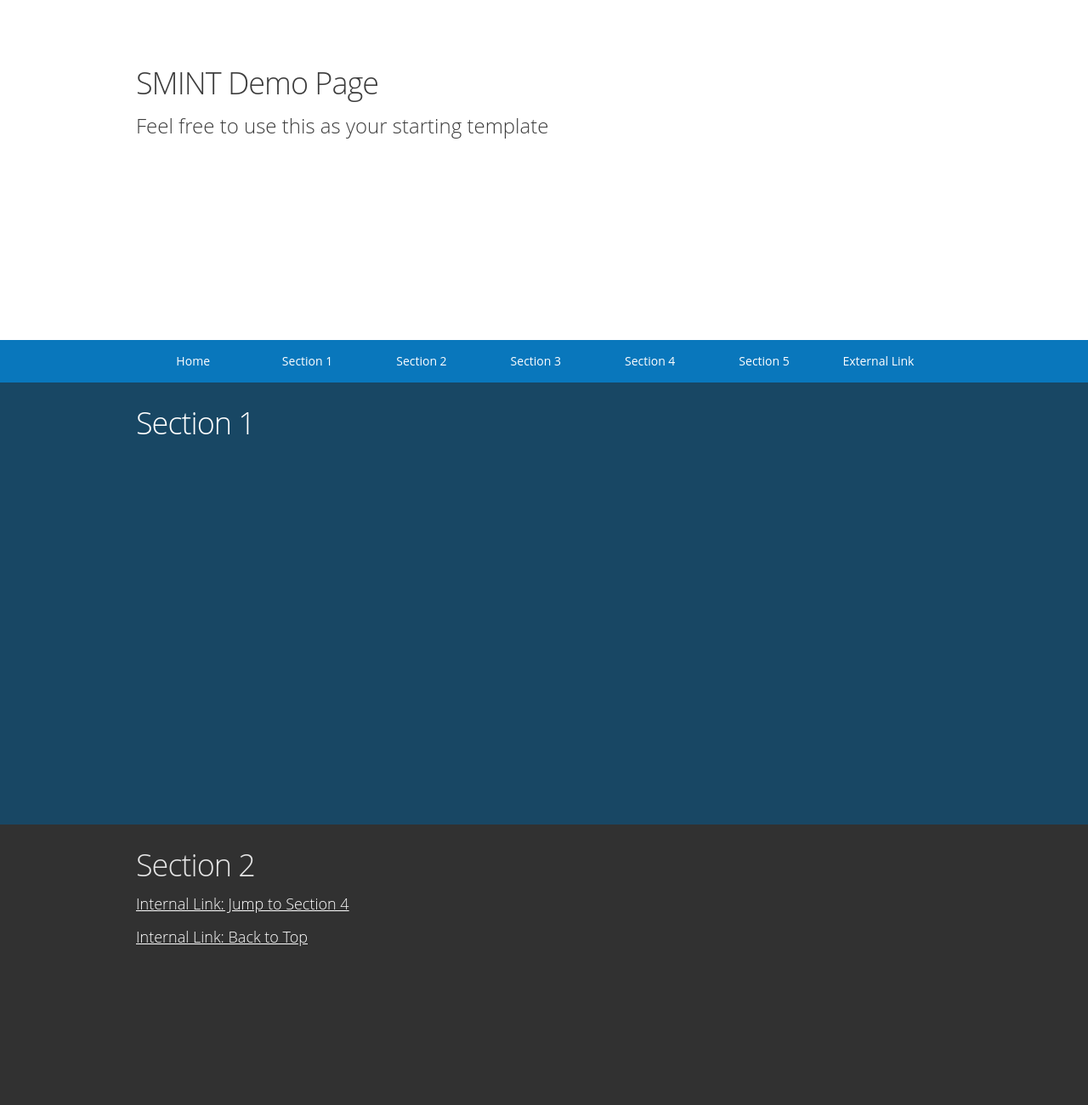
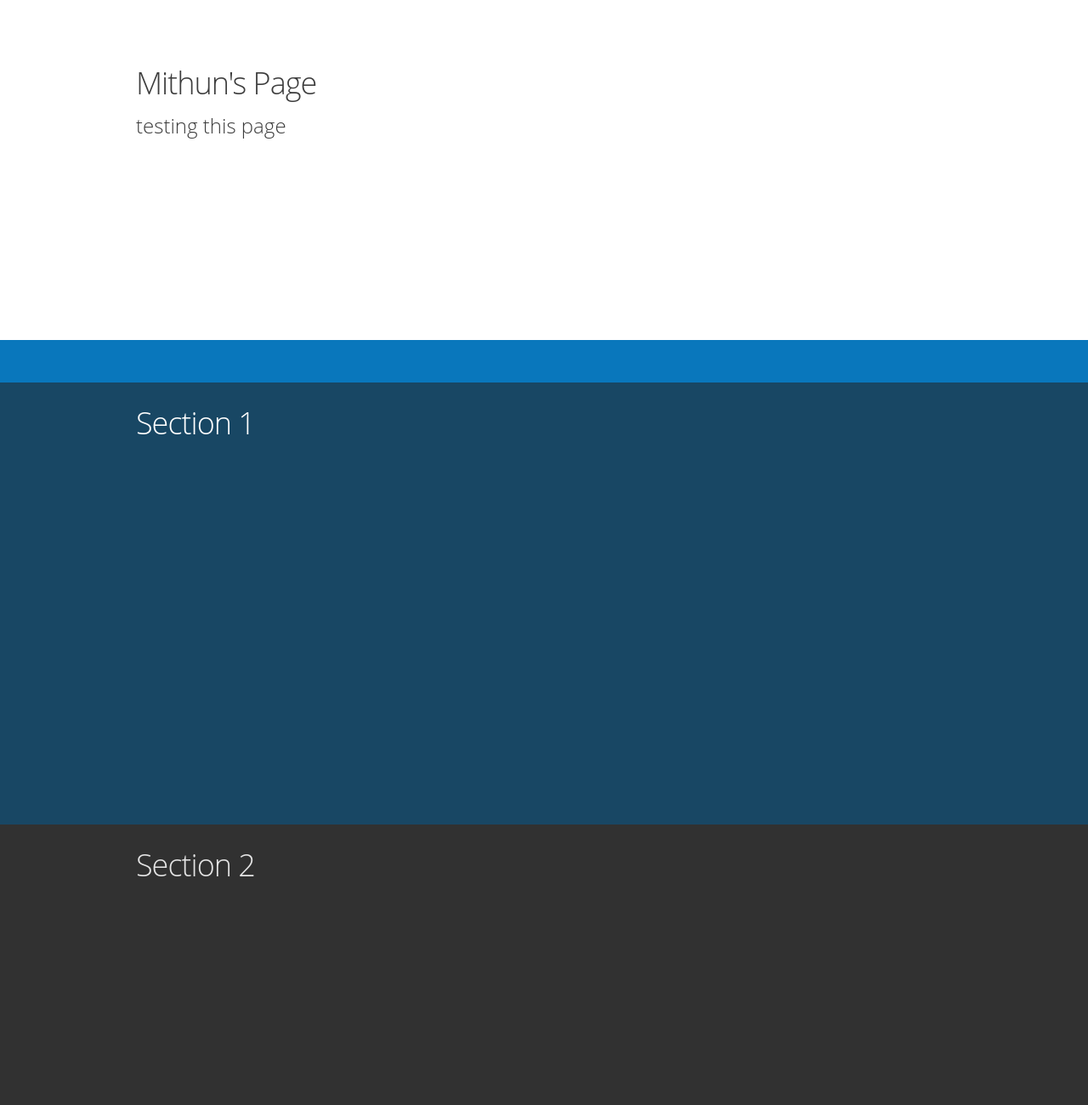
Before and after one commit to mithun96/mithun96.github.io, a plain HTML site: page index.html in a window 1280 px wide. Shown: the top 1300 px of the page at 85% size. Drawn offline with nearby package versions, Linux system fonts and the light colour scheme.

Commit message:
Update index.html

```diff
--- a/index.html
+++ b/index.html
@@ -1,52 +1,23 @@
 <!DOCTYPE html>
 <html>
 <head>
-<title>SMINT | The simple jQuery plugin for lovers of one page websites.</title>
-
-<script type="text/javascript" src="/_ah/channel/jsapi"></script>
-
-<meta name = "keywords" content = "SMINT jQuery Plugin, SMINT, jQuery Plugin, One Page Website, Sticky Navigation" />
-<meta name = "description" content = "SMINT is a simple plugin for lovers of one page websites, which helps with sticky menus and page scrolling." />
-<meta name="viewport" content="width=device-width">
-
+<title>Test Page</title>
 
 <link href="css/demo.css" rel="stylesheet" type="text/css">
-<script type="text/javascript" src="js/jquery.min.js"></script>
-
-<script	src="js/jquery.smint.js" type="text/javascript" ></script>
-
-<script type="text/javascript">
-
-
-$(document).ready( function() {
-    $('.subMenu').smint({
-    	'scrollSpeed' : 1000
-    });
-});
-
-
-</script>
-
 
 </head>
 <body>
 <div class="wrap ">
 	<div class="section sTop">
 		<div class="inner">
-			<h1 class="title">SMINT Demo Page</h1>
-			<h2 class="subtitle">Feel free to use this as your starting template</h2>
+			<h1 class="title">Mithun's Page</h1>
+			<h2 class="subtitle">testing this page</h2>
 		</div>
 	</div>
 
 	<div class="subMenu" >
 	 	<div class="inner">
-	 		<a href="#sTop" class="subNavBtn">Home</a>
-	 		<a href="#s1" class="subNavBtn">Section 1</a>
-			<a href="#s2" class="subNavBtn">Section 2</a>
-			<a href="#s3" class="subNavBtn">Section 3</a>
-			<a href="#s4" class="subNavBtn">Section 4</a>
-			<a href="#s5" class="subNavBtn">Section 5</a>
-			<a href="https://twitter.com/rabmyself" class="subNavBtn extLink end">External Link</a>
+
 		</div>
 	</div>
 
@@ -59,8 +30,6 @@ $(document).ready( function() {
 	<div class="section s2">
 		<div class="inner">
 			<h1>Section 2</h1>
-			<p><a href="#s4" class="intLink">Internal Link: Jump to Section 4</a></p>
-			<p><a href="#sTop" class="intLink">Internal Link: Back to Top</a></p>
 		</div>
 	</div>
 
```
